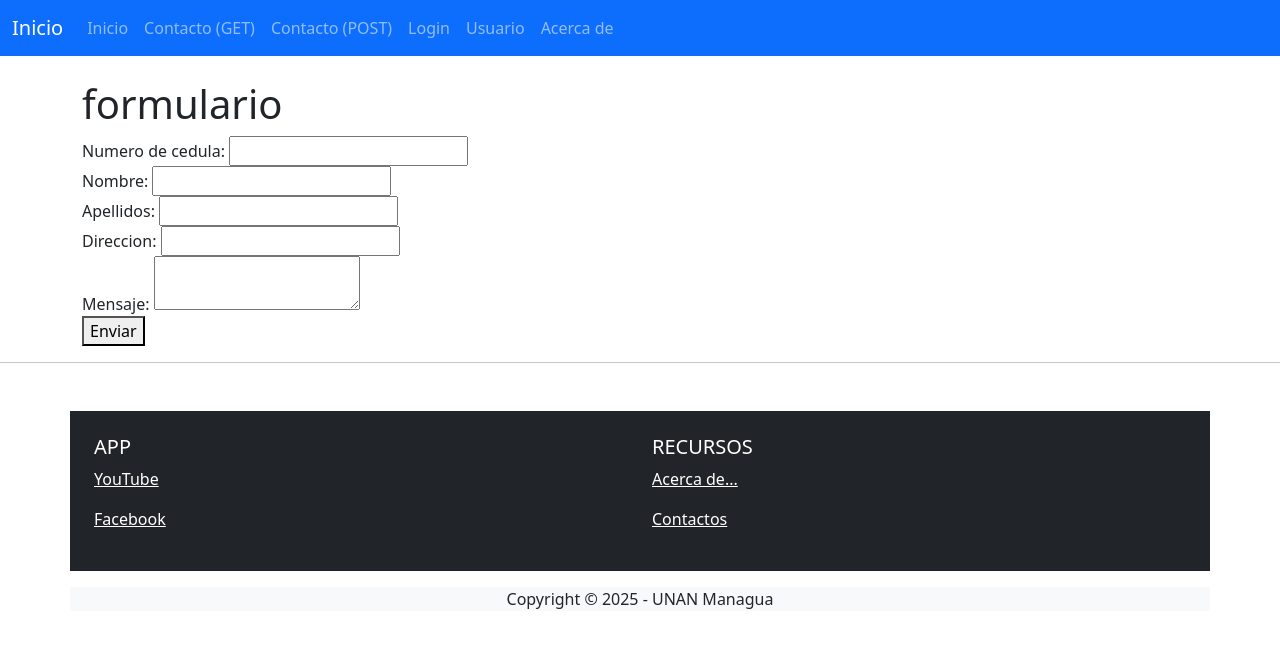
After one commit to marioJValle/Practica_py, a Flask app: template Templates/formulariopost.html in a window 1280 px wide. The commit adds this page. Shown: the top 648 px of the page. Run offline with Flask 3, Linux system fonts and the light colour scheme; the template is opened without the code that fills it, so the values that code supplies are empty.

Commit message:
practica py

```diff
--- a/Templates/base.html
+++ b/Templates/base.html
@@ -1,16 +1,71 @@
-<!DOCTYPE html>
-<html lang="en">
+<!doctype html>
+<html lang="es">
 <head>
-    <meta charset="UTF-8">
-    <meta name="viewport" content="width=device-width, initial-scale=1.0">
-    <title>{% block titulo  %}
+    <meta charset="utf-8">
+    <title>{% block titulo %}Mi App{% endblock %}</title>
 
-    {% endblock  %}</title>
+    <!-- Favicon -->
+    <link rel="icon" type="image/png" href="{{ url_for('static', filename='leonardo.png') }}">
+
+    <link href="https://cdn.jsdelivr.net/npm/bootstrap@5.3.2/dist/css/bootstrap.min.css" rel="stylesheet">
+
+    <style>
+    a.text-white:hover {
+        color: #0d6efd !important; /* Azul Bootstrap al pasar el mouse */
+        text-decoration: underline;
+    }
+    </style>
 </head>
 <body>
-    {% block contenido %}
+    <!-- Navbar -->
+    <nav class="navbar navbar-expand-lg navbar-dark bg-primary">
+        <div class="container-fluid">
+            <a class="navbar-brand" href="{{ url_for('inicio') }}">Inicio</a>
+            <button class="navbar-toggler" type="button" data-bs-toggle="collapse" data-bs-target="#navbarNav">
+                <span class="navbar-toggler-icon"></span>
+            </button>
+            <div class="collapse navbar-collapse" id="navbarNav">
+                <ul class="navbar-nav">
+                    <li class="nav-item"><a class="nav-link" href="{{ url_for('inicio') }}">Inicio</a></li>
+                    <li class="nav-item"><a class="nav-link" href="{{ url_for('contacto') }}">Contacto (GET)</a></li>
+                    <li class="nav-item"><a class="nav-link" href="{{ url_for('contactopost') }}">Contacto (POST)</a></li>
+                    <li class="nav-item"><a class="nav-link" href="{{ url_for('login') }}">Login</a></li>
+                    <li class="nav-item"><a class="nav-link" href="{{ url_for('usuario') }}">Usuario</a></li>
+                    <li class="nav-item"><a class="nav-link" href="{{ url_for('acercade') }}">Acerca de</a></li>
+                </ul>
+            </div>
+        </div>
+    </nav>
 
-    {% endblock  %}
+    <!-- Contenido dinámico -->
+    <main class="container mt-4">
+        {% block contenido %}{% endblock %}
+    </main>
 
+    <hr>
+
+    <!-- Footer -->
+    <footer>
+        <div class="container mt-5 bg-dark text-white p-4">
+            <div class="row">
+                <div class="col-sm-6">
+                    <h5>APP</h5>
+                    <p><a href="https://www.youtube.com/" target="_blank" class="text-white">YouTube</a></p>
+                    <p><a href="https://www.facebook.com/" target="_blank" class="text-white">Facebook</a></p>
+                </div>
+                <div class="col-sm-6">
+                    <h5>RECURSOS</h5>
+                    <p><a href="{{ url_for('acercade') }}" class="text-white">Acerca de...</a></p>
+                    <p><a href="{{ url_for('contacto') }}" class="text-white">Contactos</a></p>
+                </div>
+            </div>
+        </div>
+
+        <div class="container mt-3 bg-light">
+            <p class="text-center">Copyright © 2025 - UNAN Managua</p>
+        </div>
+    </footer>
+
+    <script src="https://cdn.jsdelivr.net/npm/bootstrap@5.3.2/dist/js/bootstrap.bundle.min.js"></script>
 </body>
 </html>
--- a/Templates/contacto.html
+++ b/Templates/contacto.html
@@ -24,6 +24,5 @@
         <br>
         <button type="submit">Enviar</button>
 
-
     </form>
 {% endblock  %}
--- /dev/null
+++ b/Templates/formulariopost.html
@@ -0,0 +1,36 @@
+{% extends 'base.html' %} {% block titulo %} Formulario {% endblock titulo %} {%
+block contenido %}
+<h1>formulario</h1>
+
+{% if user %}
+<li><b>Numero de cedula:</b>{{user.numeroc}}</li>
+<li><b>Nombre:</b>{{user.nombre}}</li>
+<li><b>Apellidos:</b>{{user.apellidos}}</li>
+<li><b>Direccion:</b>{{user.direccion}}</li>
+<li><b>Mensaje:</b>{{user.mensaje}}</li>
+{% endif %}
+
+<form action="" method="post">
+  <label for="numeroc">Numero de cedula:</label>
+  <input type="text" id="numeroc" name="numeroc" />
+  <br />
+
+  <label for="nombre">Nombre:</label>
+  <input type="text" id="nombre" name="nombre" />
+  <br />
+
+  <label for="apellidos">Apellidos:</label>
+  <input type="text" id="apellidos" name="apellidos" />
+  <br />
+
+  <label for="direccion">Direccion:</label>
+  <input type="text" id="direccion" name="direccion" />
+  <br />
+
+  <label for="mensaje">Mensaje:</label>
+  <textarea id="mensaje" name="mensaje"></textarea>
+  <br />
+
+  <button type="submit">Enviar</button>
+  {% endblock %}
+</form>
--- a/app.py
+++ b/app.py
@@ -1,4 +1,4 @@
-from flask import Flask
+from flask import Flask, render_template
 
 app=Flask(__name__)
 
```
Also changed, not shown: Templates/acercaDe.html (added, +7 -0 lines), Templates/formulario.html (added, +31 -0 lines), Templates/index.html (+35 -1 lines), Templates/usuario.html (+4 -5 lines), inicio.py (+43 -2 lines).
